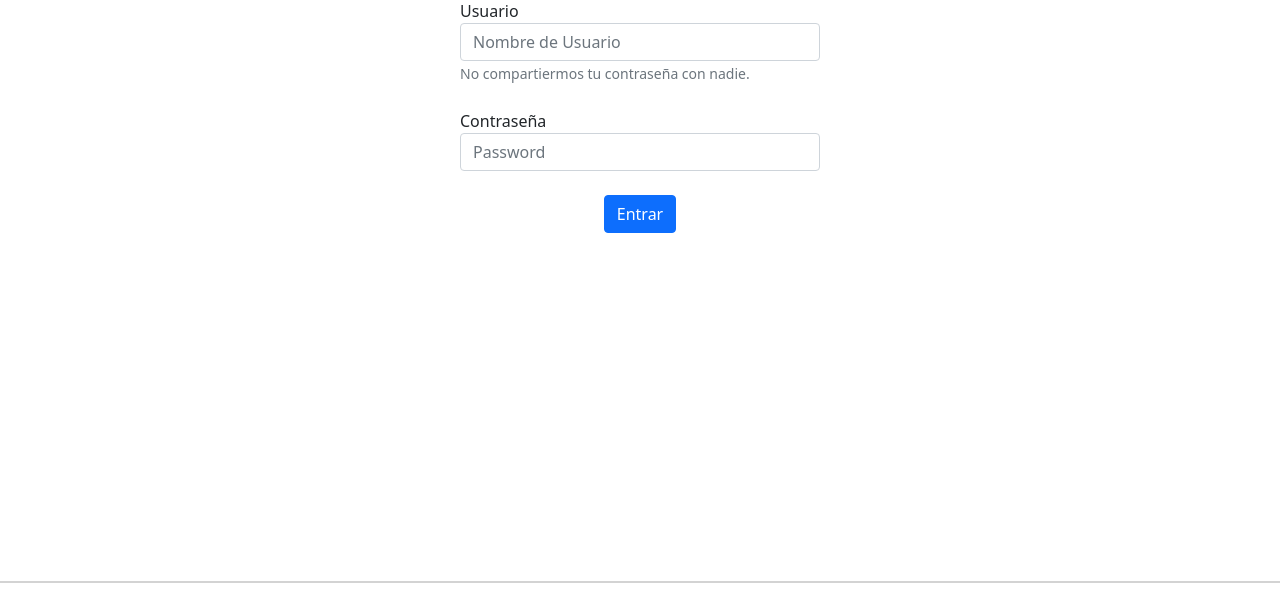
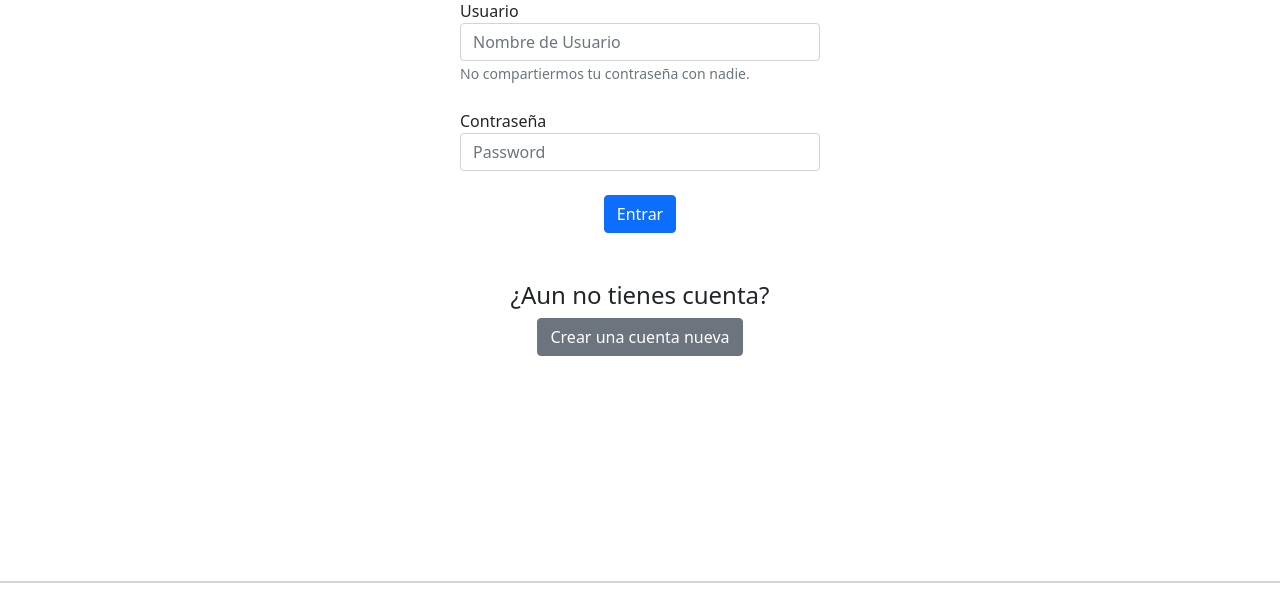
Before and after one commit to gonzalov85/Aplicativo1, a Django app: page /login/ in a window 1280 px wide. Shown: the part 121-713 px from the top of the page. Run offline with Django 3.2, Linux system fonts and the light colour scheme; some libraries are stand-ins or nearby versions.

Commit message:
arreglos a login required y menu a regisro en template login

```diff
--- a/Quiz/views.py
+++ b/Quiz/views.py
@@ -15,11 +15,11 @@ def inicio(request):
 
     return render(request,'inicio.html', context)
 
-@login_required(login_url='inicio.html')
+@login_required(login_url='login')
 def HomeUsuario(request):
     return render(request,'Usuario/home.html')
 
-@login_required(login_url='inicio.html')
+@login_required(login_url='login')
 def tablero(request):
     total_usuarios_quiz = QuizUsuario.objects.order_by('-puntaje_total')[:20]
     contador = total_usuarios_quiz.count()
@@ -30,7 +30,7 @@ def tablero(request):
     }
     return render(request,'play/tablero.html',context)
 
-@login_required(login_url='inicio.html')
+@login_required(login_url='login')
 def jugar(request):
     QuizUser, created= QuizUsuario.objects.get_or_create(usuario=request.user)
 
@@ -56,6 +56,7 @@ def jugar(request):
         }
     return render(request,'play/jugar.html',context)
 
+@login_required(login_url='login')
 def resultado_pregunta(request, pregunta_respondida_pk):
     respondida = get_object_or_404(PreguntasRespondidas, pk=pregunta_respondida_pk)
 
@@ -111,6 +112,6 @@ def borrar_respondidas(self):
     return redirect('jugar')
 
 
-@login_required(login_url='inicio.html')
+@login_required(login_url='login')
 def Atencion(request):
     return render(request,'play/atencion.html')
--- a/static/css/main.css
+++ b/static/css/main.css
@@ -140,3 +140,7 @@ body{
     font-size: 4vh;
     font-weight: bold;
 }
+
+.aunno{
+    text-align: center;
+}
--- a/templates/Usuario/login.html
+++ b/templates/Usuario/login.html
@@ -20,7 +20,11 @@
         </div><br>
         {{ form.non_field_errors }}
         <div class="login-btn"><button type="submit" class="btn btn-primary">Entrar</button></div>
-    </form>
+    </form><br><br>
+    <div class="container aunno">
+        <h4>¿Aun no tienes cuenta?</h4>
+        <a href="{% url 'inicio' %}"><button class="btn btn-secondary">Crear una cuenta nueva</button></a>
+    </div>
 </div><br><br><br><br>
 
 {% endblock %}
--- a/templates/play/tablero.html
+++ b/templates/play/tablero.html
@@ -39,11 +39,11 @@
             {% if user.username == user_quiz.usuario.username %}
                 {% if user_quiz.puntaje_total == None %}
 
-                    <p>Tu puntaje fue de:  <span class="puntaje_actual">0</span> puntos.</p>
+                    <p>Tu puntaje es de:  <span class="puntaje_actual">0</span> puntos.</p>
 
                 {% else %}
 
-                    <p>Tu puntaje fue de: <span class="puntaje_actual">{{user_quiz.puntaje_total}}</span> puntos.</p>
+                    <p>Tu puntaje es de: <span class="puntaje_actual">{{user_quiz.puntaje_total}}</span> puntos.</p>
 
                 {% endif %}
             {% endif %}
```
Also changed, not shown: db.sqlite3.
